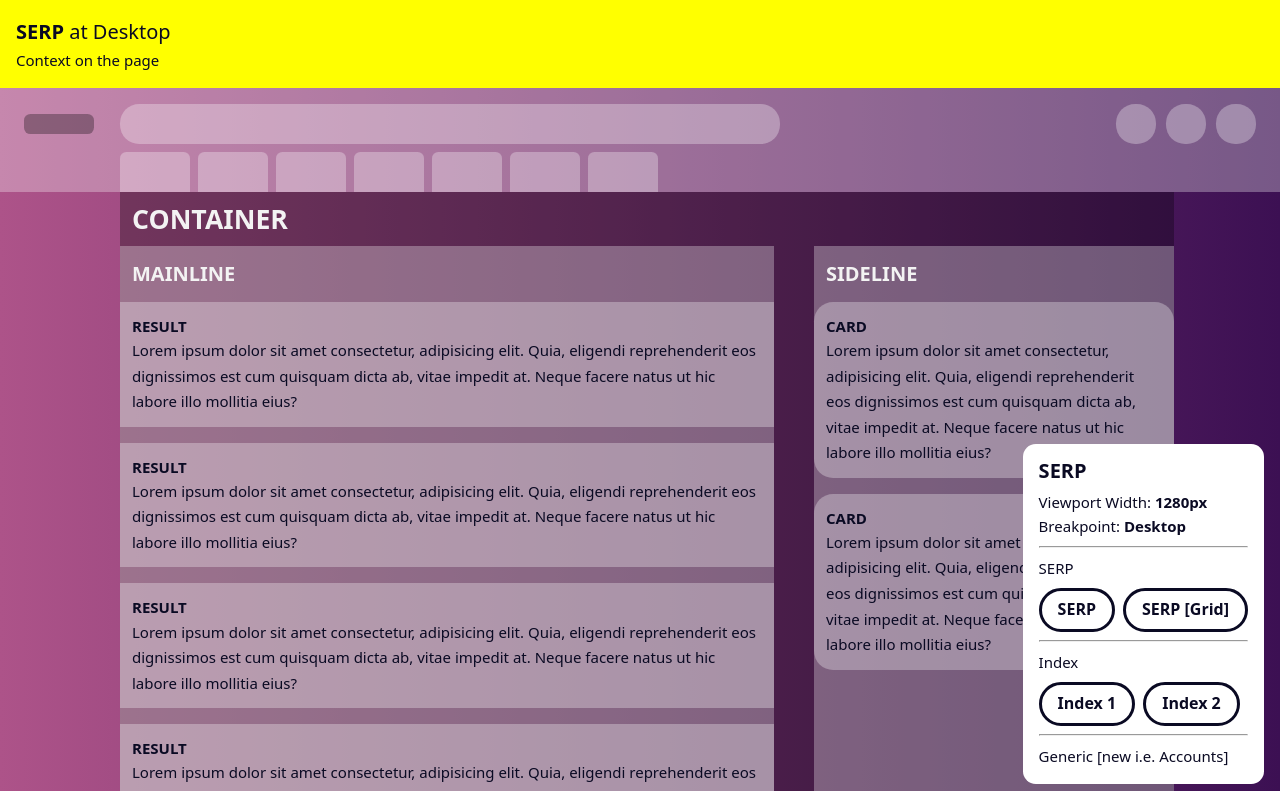
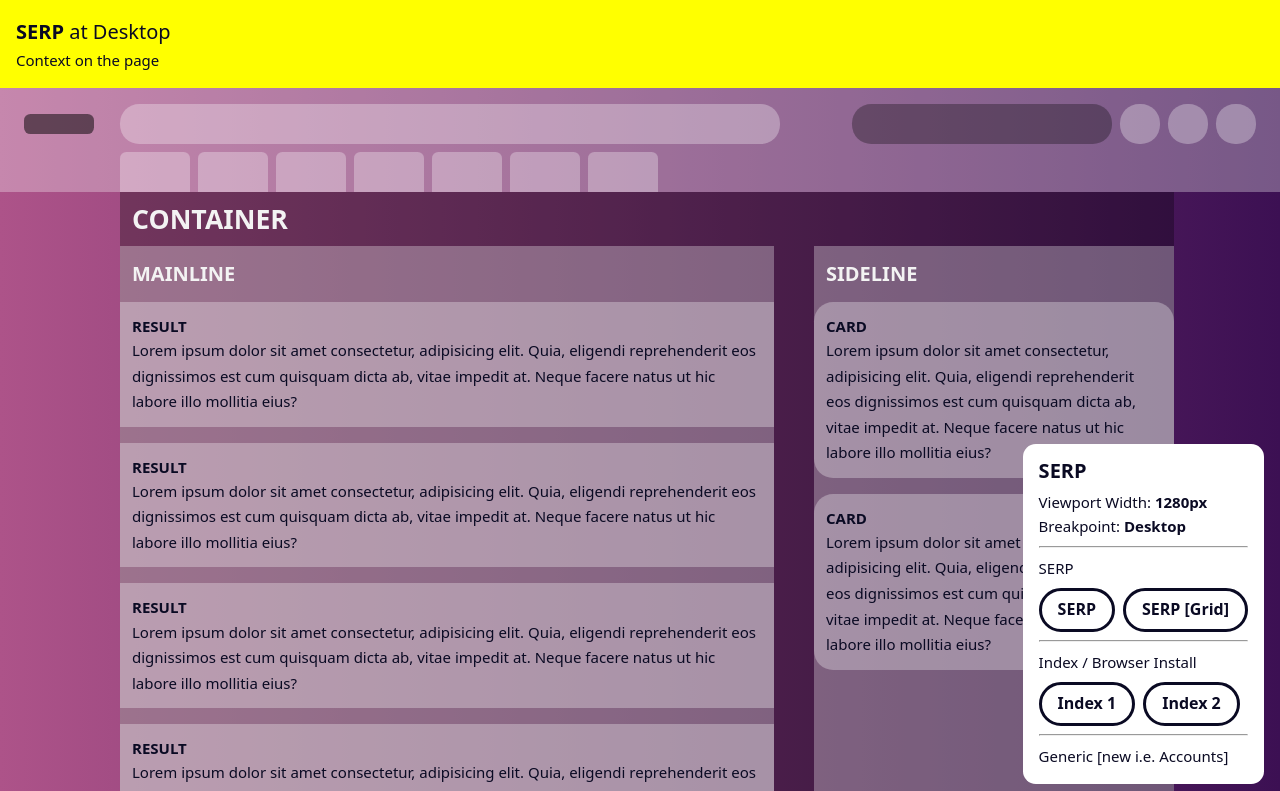
Before and after one commit to cmtayl0r/ecosia-layouts, a React (Vite) app: page / in a window 1280 px wide. Shown: the top 791 px of the page. Built offline with nearby package versions, Linux system fonts and the light colour scheme.

Commit message:
add large fake button in header

```diff
--- a/src/components/Header.jsx
+++ b/src/components/Header.jsx
@@ -15,11 +15,12 @@ function Header({
       className={`${customClasses.header || ""}`}
     >
       <div id="header-row-1" className={`${customClasses.row || ""}`}>
-        {showLogo && <div id="h-logo" className="skeleton--black"></div>}
+        {showLogo && <div id="h-logo"></div>}
         {showSearch && <div id="h-search" className="skeleton"></div>}
         <div className="grid-spacer--width"></div>
         {showButtons && (
           <div id="h-buttons">
+            <div className="h-button--lg"></div>
             <div className="h-button skeleton"></div>
             <div className="h-button skeleton"></div>
             <div className="h-button skeleton"></div>
--- a/src/components/ViewportInfo.jsx
+++ b/src/components/ViewportInfo.jsx
@@ -66,7 +66,7 @@ function ViewportInfo({ viewportWidth, breakpoint }) {
         </button>
       </div>
       <hr />
-      <p>Index</p>
+      <p>Index / Browser Install</p>
       <div className="toast-buttons">
         <button className="btn" onClick={goToIndexContentPage}>
           Index 1
--- a/src/styles/footer.css
+++ b/src/styles/footer.css
@@ -18,7 +18,7 @@ footer {
   padding: var(--sp-base);
 
   width: 100%;
-  background-color: var(--bg-tr-black);
+  background-color: var(--bg-tr-whitest);
 }
 
 #footer-row-2 {
--- a/src/styles/header.css
+++ b/src/styles/header.css
@@ -73,6 +73,7 @@ HEADER CONTENT
   height: 20px;
   width: 70px;
   border-radius: var(--br-sm);
+  background-color: var(--bg-tr-blackest);
 }
 
 /*  Search input */
@@ -103,12 +104,16 @@ HEADER CONTENT
   height: 40px;
   border-radius: var(--br-lg);
 }
+.h-button--lg {
+  display: none;
+}
 #h-buttons {
   /* Position */
   grid-area: buttons; /* Place in the buttons area */
   display: flex; /* Align buttons in a row */
   justify-content: end;
-  gap: 10px; /* Space between buttons */
+  gap: var(--sp-8); /* Space between buttons */
+  margin-left: var(--sp-8);
 }
 
 /* Tabs */
@@ -175,6 +180,13 @@ BREAKPOINTS
   #h-logo {
     margin-right: 26px;
   }
+  .h-button--lg {
+    display: flex;
+    width: 260px;
+    height: 40px;
+    border-radius: var(--br-lg);
+    background-color: var(--bg-tr-black);
+  }
   #h-search {
     margin-top: 0;
     max-width: 660px; /* Limit max-width */
--- a/src/styles/structure.css
+++ b/src/styles/structure.css
@@ -125,9 +125,9 @@ INDEX CURRENT
 
 .wrapper--full {
   display: grid;
-  grid-template-areas: "left";
-  grid-template-columns: auto;
-  grid-template-rows: auto;
+  grid-template:
+    "left" auto
+    / auto;
   min-height: 640px;
 }
 
```
